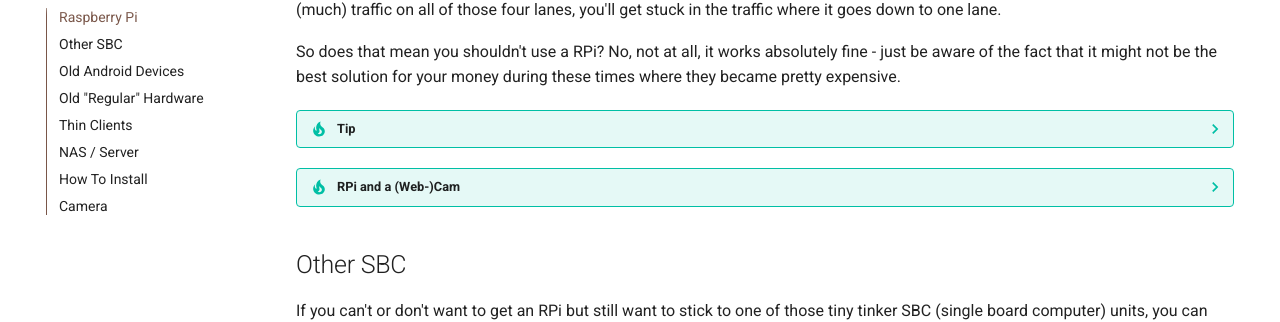
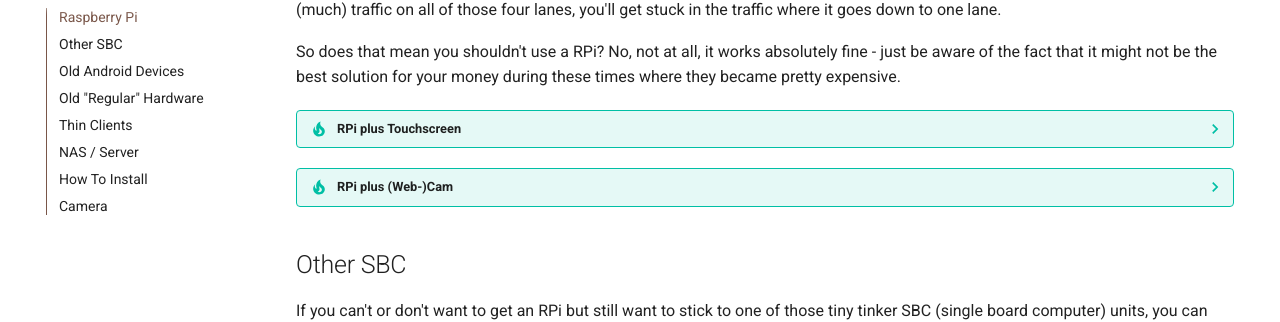
Before and after one commit to 1coderookie/KobraGoNeoInsights, an MkDocs documentation site: the page built from docs/printserver.md, in a window 1280 px wide and 900 px high, scrolled down 1075 px. Shown: the part 139-461 px from the top of the window. Built offline with MkDocs 1.6.1 and Material for MkDocs 9.7.7, drawn with Linux system fonts in a browser that asks for light colours; comment, search, counter and statistics services are not loaded.

Commit message:
Update printserver.md

```diff
--- a/docs/printserver.md
+++ b/docs/printserver.md
@@ -23,12 +23,12 @@
 
 So does that mean you shouldn't use a RPi? No, not at all, it works absolutely fine - just be aware of the fact that it might not be the best solution for your money during these times where they became pretty expensive.
 
-??? tip RPi and Touchscreen
+??? tip "RPi plus Touchscreen"
 
     If you're using a RPi, you can add a touchscreen to it and install an additional software like [OctoDash](https://github.com/UnchartedBull/OctoDash) which gives you a nice clean UI for OctoPrint optimized for small screens. It allows you to display certain status informations and makes it possible to interact with OctoPrint directly using the touchscreen.
     Especially when you're using the Klipper firmware instead of the stock firmware this a great solution to still be able to monitor and control your printer while you're sitting in front of it as the regular control unit of your printer doesn't work with Klipper anymore.
 
-??? tip "RPi and a (Web-)Cam"
+??? tip "RPi plus (Web-)Cam"
 
     However, if you're already running a RPi(3) and face those kind of problems as mentioned above which may be caused by a connected webcam to the RPi, I'd suggest the following:
 
```
